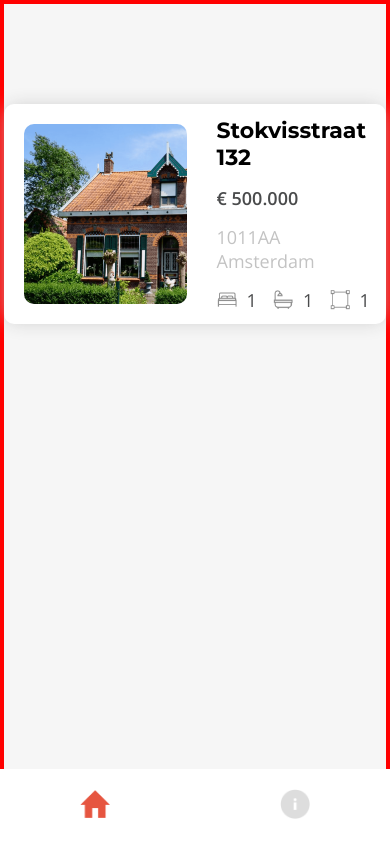
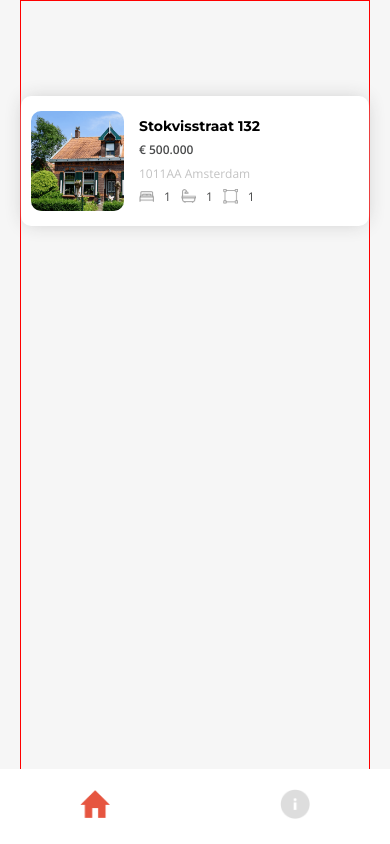
Before and after one commit to cristinakellyt/house-listing, a Vue app: page /houses in a window 390 px wide. Built offline with nearby package versions, Linux system fonts and the light colour scheme.

Commit message:
style(houseCard): add mobile view

```diff
--- a/src/components/ui/BaseWidth.vue
+++ b/src/components/ui/BaseWidth.vue
@@ -9,7 +9,13 @@ main {
   max-width: var(--max-width);
   height: 100vh;
   margin: 0 auto;
-  border: 4px solid red;
+  border: 1px solid red;
   padding-top: calc((80 / 16) * 1rem);
 }
+
+@media only screen and (max-width: 87.5em) {
+  main {
+    margin: 0 calc((20 / 16) * 1rem);
+  }
+}
 </style>
--- a/src/components/ui/HouseCard.vue
+++ b/src/components/ui/HouseCard.vue
@@ -7,13 +7,24 @@
 <style scoped>
 .house-card {
   display: grid;
-  grid-template-columns: minmax(100px, 175px) 1fr;
-  grid-template-rows: minmax(170px, 180px);
+  grid-template-columns: calc((175 / 16) * 1rem) 1fr;
+  grid-template-rows: calc((180 / 16) * 1rem);
   grid-gap: calc((30 / 16) * 1rem);
   background-color: var(--element-color-backgroun2);
-  border-radius: 10px;
+  border-radius: calc((10 / 16) * 1rem);
   box-shadow: 0px 0px 20px -4px var(--element-color-tertiary);
   padding: calc((20 / 16) * 1rem);
   margin: calc((20 / 16) * 1rem) 0;
 }
+
+/*Mobile view starts at 550px */
+@media only screen and (max-width: 34.375em) {
+  .house-card {
+    grid-template-columns: calc((93 / 16) * 1rem) 1fr;
+    grid-template-rows: calc((100 / 16) * 1rem);
+    grid-gap: calc((15 / 16) * 1rem);
+    padding: calc((15 / 16) * 1rem) calc((10 / 16) * 1rem);
+    margin: calc((15 / 16) * 1rem) 0;
+  }
+}
 </style>
--- a/src/views/HousesPage.vue
+++ b/src/views/HousesPage.vue
@@ -34,18 +34,19 @@ h2 {
 
 .house-image-container {
   overflow: hidden;
-  border-radius: 10px;
+  border-radius: calc((10 / 16) * 1rem);
 }
 
 .house-image {
-  max-width: 305px;
+  max-width: calc((305 / 16) * 1rem);
 }
 
 .house-info {
+  grid-gap: calc((15 / 16) * 1rem);
   display: flex;
   flex-direction: column;
   justify-content: center;
-  grid-gap: calc((15 / 16) * 1rem);
+  font-size: var(--r16);
 }
 
 .house-price {
@@ -58,6 +59,7 @@ h2 {
 
 .house-rooms {
   display: flex;
+  flex-wrap: wrap;
   gap: calc((20 / 16) * 1rem);
   color: var(--text-color-secondary);
 }
@@ -71,4 +73,28 @@ h2 {
 .house-rooms__icon {
   width: calc((20 / 16) * 1rem);
 }
+
+/*Mobile view starts at 550px */
+@media only screen and (max-width: 34.375em) {
+  h2 {
+    font-size: var(--r14);
+  }
+  .house-image {
+    max-width: calc((167 / 16) * 1rem);
+  }
+
+  .house-info {
+    grid-gap: 0;
+    font-size: var(--r12);
+    justify-content: space-evenly;
+  }
+
+  .house-rooms {
+    gap: calc((10 / 16) * 1rem);
+  }
+
+  .house-rooms__icon {
+    width: calc((15 / 16) * 1rem);
+  }
+}
 </style>
```
